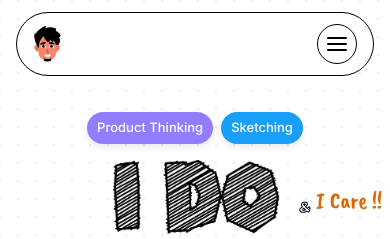
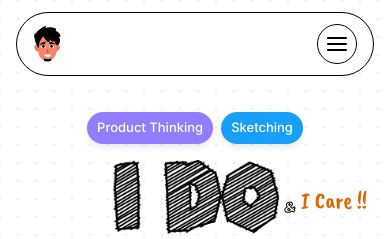
Before and after one commit to Akash-karan/Updated-Resume, a Next.js app: page / in a window 390 px wide. Shown: the top 239 px of the page. Built offline with nearby package versions, Linux system fonts and the light colour scheme.

Commit message:
Move '& I Care' 15px left on mobile

```diff
--- a/src/components/Hero.tsx
+++ b/src/components/Hero.tsx
@@ -211,7 +211,7 @@ export default function Hero() {
             priority
             className="h-auto w-full"
           />
-          <div className="absolute left-[78%] top-[18%] ml-[20px] flex items-center gap-1.5 whitespace-nowrap">
+          <div className="absolute left-[78%] top-[18%] ml-[5px] flex items-center gap-1.5 whitespace-nowrap">
             <span className="font-carter text-[clamp(14px,3.6vw,22px)] leading-none pt-3 text-transparent [-webkit-text-stroke:1px_#000]">&amp;</span>
             <span className="font-caveat text-[clamp(22px,6vw,34px)] leading-none text-brand">I Care !!</span>
           </div>
```
